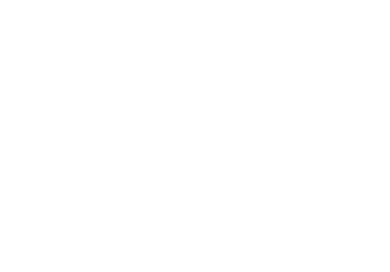
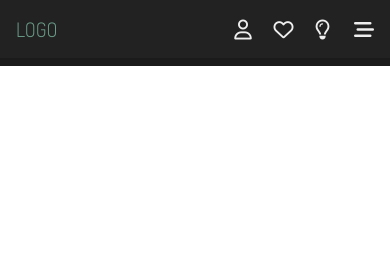
Before and after one commit to shafali8/Yoga_Website_Design, a plain HTML site: page index.html in a window 390 px wide. Drawn offline with Linux system fonts and the light colour scheme.

Commit message:
Completed header section with responsive design

```diff
--- a/index.html
+++ b/index.html
@@ -5,9 +5,39 @@
     <meta name="viewport" content="width=device-width, initial-scale=1.0">
     <title>Document</title>
     <link rel="stylesheet" href="style.css">
+    <script src="https://kit.fontawesome.com/2058f8a849.js" crossorigin="anonymous"></script>
 </head>
 <body>
+    <!-- header section start -->
+     <div class="header">
+        <section class="flex">
+            <a href="#" class="logo">LOGO</a>
+            <nav class="navbar">
+                <a href="#">home</a>
+                <a href="#about">about</a>
+                <a href="#prices">prices</a>
+                <a href="#book">book</a>
+                <a href="#blogs">blogs</a>
+            </nav>
 
+            <div class="icons">
+                <a class="far fa-user">
+
+                </a>
+                <a class="far fa-heart">
+
+                </a>
+                <input type="checkbox" name="" id="themeToggler">
+                <label for="themeToggler">
+                    <i class="fa-regular fa-lightbulb"></i>
+                </label>
+                <input type="checkbox" name="" id="menuBtn">
+                <label for="menuBtn"><i class="fa-solid fa-bars-staggered"></i>
+                </label>
+            </div>
+        </section>
+     </div>
+    <!-- header section end -->
     <script src="script.js"></script>
 </body>
 </html>
--- a/style.css
+++ b/style.css
@@ -0,0 +1,182 @@
+@import url('https://fonts.googleapis.com/css2?family=Dosis:wght@200..800&display=swap');
+
+:root{
+
+
+    --main-color: #6A9C89;
+    --black: #222;
+    --white: #fff;
+    --light-color: #888;
+    --light-bg: #eee;
+    --box-shadow: 0.5rem 1rem rgba(0,0,0,0.1);
+    --border: 1rem solid rgba(0,0,0,0.2);
+
+}
+
+*{
+    font-family: "Dosis", sans-serif;
+    box-sizing: border-box;
+    margin: 0;padding: 0;
+    text-decoration: none;
+    outline: none; border: none;
+    text-transform: capitalize;
+    transform: .2s linear;
+}
+
+html{
+    font-size: 62.5%;
+    overflow-x: hidden;
+    scroll-behavior: smooth;
+    scroll-padding-top: 9rem ;
+
+}
+
+::-webkit-scrollbar{
+    width: 1rem;
+}
+::-webkit-scrollbar-track{
+    background: transparent;
+}
+::-webkit-scrollbar-thumb{
+    background: var(--main-color)
+}
+body{
+background: var(--white);
+}
+
+body:has(#themeToggler:checked){
+    --black: #fff;
+    --white: #111;
+    --light-bg: #222;
+    --box-shadow: 0.5rem 1rem #000;
+    --border: 1rem solid rgba(255,255,255,0.2);
+
+}
+
+section{
+    padding: 3rem 2rem;
+    max-width: 1200px;
+    margin: 0 auto;
+}
+.header{
+    position: sticky;
+    top: 0;left: 0;right: 0;
+    z-index: 1000;
+    background: var(--black);
+    border-bottom:  var(--border);
+
+}
+
+.header .flex{
+    padding: 2rem 2rem;
+    display: flex;
+    align-items: center;
+    justify-content: space-between;
+}
+
+.header .flex .logo{
+    color: var(--main-color);
+    font-size: 2.5rem;
+    font-weight: 300;
+}
+
+.header .flex .navbar a{
+    margin: 0 1rem;
+    font-size: 2rem;
+    color: var(--light-color);
+    transition: 0.5s all ease;
+}
+.header .flex .navbar a:hover{
+    color: var(--main-color);
+    font-size: 2.2rem;
+    letter-spacing: 1px;
+}
+.header .flex input[type="checkbox"]{
+    display: none;
+}
+.header .flex .icons a,
+.header .flex .icons label{
+    font-size: 2.5rem;
+    margin-left: 2.5rem;
+    font-weight: 300;
+    color: var(--light-bg);
+    cursor: pointer;
+}
+.header .flex .icons a:hover{
+    color: var(--main-color);
+}
+
+.header .flex .icons label[for="menuBtn"]{
+    display: none;
+}
+
+
+
+
+
+
+
+
+
+
+
+
+
+
+
+
+
+
+
+
+
+
+
+
+
+
+
+
+
+
+
+
+
+/* Media Queries */
+
+@media (max-width:991px) {
+
+    html{
+        font-size: 55%;
+    }
+}
+@media (max-width:768px) {
+
+    .header .flex .icons label[for="menuBtn"]{
+        display: inline-block;
+
+    }
+    .header .flex .navbar{
+        position: absolute;
+        top: 100%;left: 0;right: 0;
+        background: var(--black);
+        padding: 2rem 3rem;
+        border-top: .1rem solid var(--white);
+        clip-path: polygon(0 0, 100% 0, 100% 0, 0 0);
+    }
+    .header .flex .navbar a{
+        display: block;
+        margin: 1rem 0;
+        font-size: 2.5rem;
+    }
+    body:has(#menuBtn:checked) .header .flex .navbar{
+        clip-path: polygon(0 0, 100% 0, 100% 100%, 0% 100%);
+    }
+
+}
+@media (max-width:450px) {
+
+    html{
+        font-size: 50%;
+    }
+}
```
